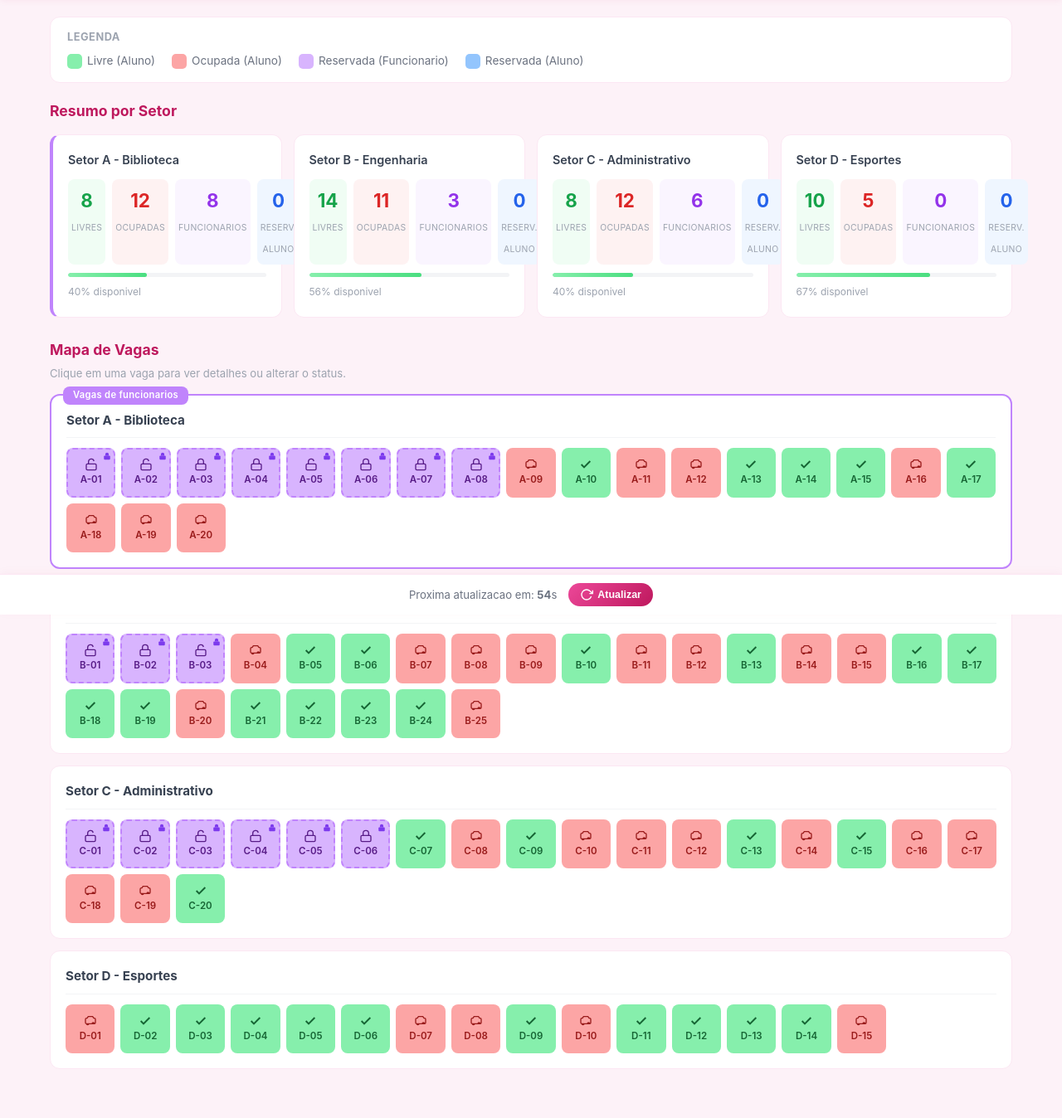
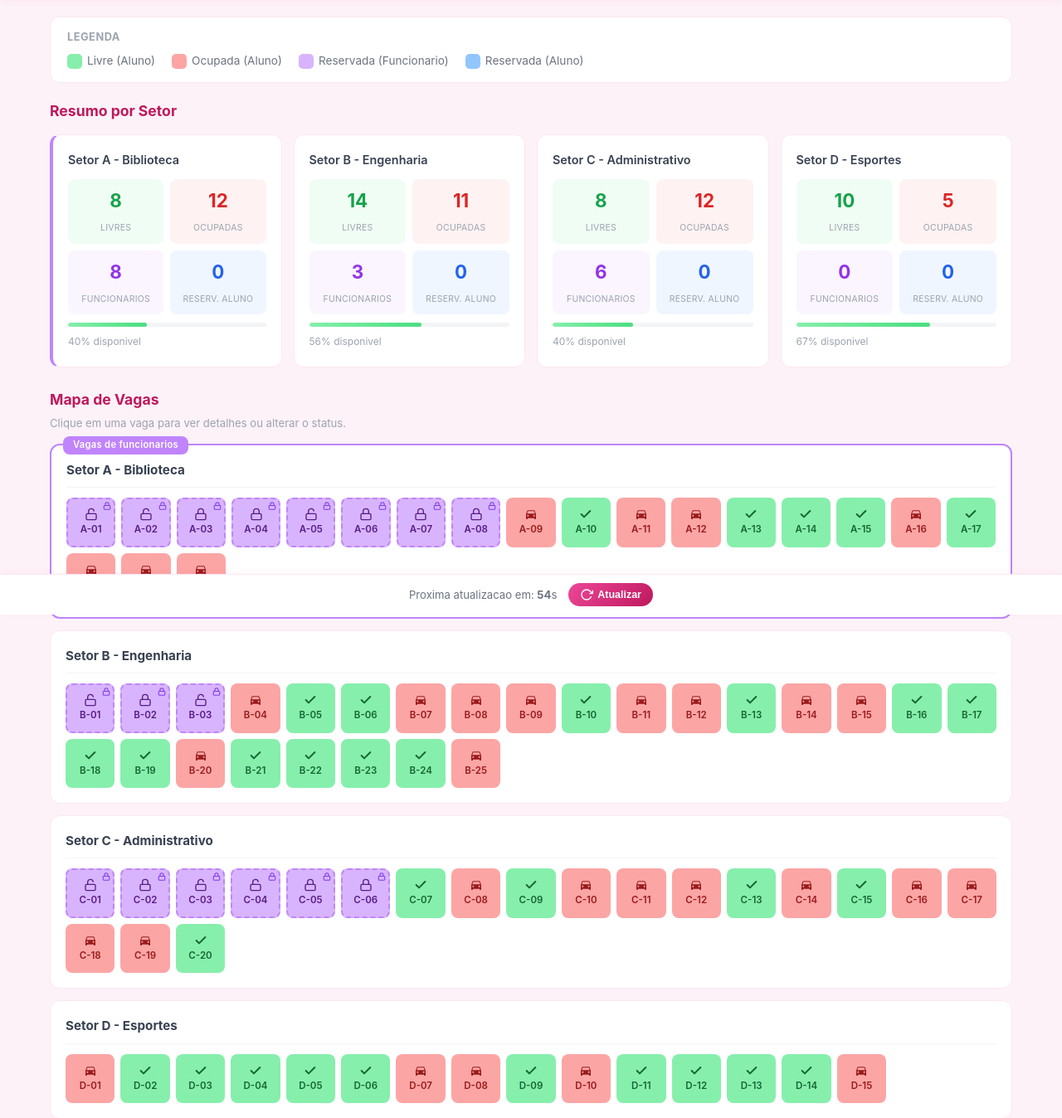
Before and after one commit to ArthurFSPalma/Eng07-04, a Flask app: page / in a window 1280 px wide. Shown: the part 59-1407 px from the top of the page at 83% size. Run offline with Flask 3, Linux system fonts and the light colour scheme; the visitor is signed in with stand-in values (Sample User, id 1); data comes from the database, SQL or seed files in the repository.

Commit message:
fix: corrigir layout dos cards de resumo e icone SVG do carro
- Cards de resumo agora usam grid 2x2 em vez de flex (evita overflow)
- Labels com text-overflow ellipsis para nao quebrar
- Icone do carro substituido por SVG filled mais limpo e visivel
- Icone de cadeado pequeno nas vagas reservadas agora com stroke visivel

Co-Authored-By: Claude Opus 4.6 (1M context) <noreply@anthropic.com>

```diff
--- a/static/css/style.css
+++ b/static/css/style.css
@@ -258,16 +258,18 @@ body {
 }
 
 .resumo-numeros {
-    display: flex;
+    display: grid;
+    grid-template-columns: 1fr 1fr;
     gap: 8px;
     margin-bottom: 10px;
 }
 
 .numero-box {
-    flex: 1;
     text-align: center;
     padding: 8px 4px;
     border-radius: 8px;
+    min-width: 0;
+    overflow: hidden;
 }
 
 .numero-box.livre { background: #f0fdf4; }
@@ -291,6 +293,9 @@ body {
     color: #9ca3af;
     text-transform: uppercase;
     letter-spacing: 0.3px;
+    white-space: nowrap;
+    overflow: hidden;
+    text-overflow: ellipsis;
 }
 
 .barra-progresso {
--- a/static/js/mapa.js
+++ b/static/js/mapa.js
@@ -11,17 +11,17 @@ let timerInterval = null;
 
 // SVG icons
 const SVG = {
-    check: '<svg class="vaga-status-icon" viewBox="0 0 24 24" fill="none" stroke="currentColor" stroke-width="3"><polyline points="20 6 9 17 4 12"/></svg>',
-    car: '<svg class="vaga-status-icon" viewBox="0 0 24 24" fill="none" stroke="currentColor" stroke-width="2"><path d="M5 17h14M5 17a2 2 0 0 1-2-2V9a2 2 0 0 1 2-2h1l2-3h8l2 3h1a2 2 0 0 1 2 2v6a2 2 0 0 1-2 2M5 17a2 2 0 1 0 4 0M19 17a2 2 0 1 0-4 0"/></svg>',
-    lock: '<svg class="vaga-status-icon" viewBox="0 0 24 24" fill="none" stroke="currentColor" stroke-width="2"><rect x="3" y="11" width="18" height="11" rx="2"/><path d="M7 11V7a5 5 0 0 1 10 0v4"/></svg>',
-    lockOpen: '<svg class="vaga-status-icon" viewBox="0 0 24 24" fill="none" stroke="currentColor" stroke-width="2"><rect x="3" y="11" width="18" height="11" rx="2"/><path d="M7 11V7a5 5 0 0 1 9.9-1"/></svg>',
-    bookmark: '<svg class="vaga-status-icon" viewBox="0 0 24 24" fill="none" stroke="currentColor" stroke-width="2"><path d="M19 21l-7-5-7 5V5a2 2 0 0 1 2-2h10a2 2 0 0 1 2 2z"/></svg>',
-    lockSmall: '<svg class="vaga-icon-lock" viewBox="0 0 24 24" fill="currentColor"><rect x="3" y="11" width="18" height="11" rx="2"/><path d="M7 11V7a5 5 0 0 1 10 0v4"/></svg>',
+    check: '<svg class="vaga-status-icon" viewBox="0 0 24 24" fill="none" stroke="currentColor" stroke-width="3" stroke-linecap="round" stroke-linejoin="round"><polyline points="20 6 9 17 4 12"/></svg>',
+    car: '<svg class="vaga-status-icon" viewBox="0 0 24 24" fill="currentColor"><path d="M18.92 6.01C18.72 5.42 18.16 5 17.5 5h-11c-.66 0-1.21.42-1.42 1.01L3 12v8c0 .55.45 1 1 1h1c.55 0 1-.45 1-1v-1h12v1c0 .55.45 1 1 1h1c.55 0 1-.45 1-1v-8l-2.08-5.99zM6.5 16c-.83 0-1.5-.67-1.5-1.5S5.67 13 6.5 13s1.5.67 1.5 1.5S7.33 16 6.5 16zm11 0c-.83 0-1.5-.67-1.5-1.5s.67-1.5 1.5-1.5 1.5.67 1.5 1.5-.67 1.5-1.5 1.5zM5 11l1.5-4.5h11L19 11H5z"/></svg>',
+    lock: '<svg class="vaga-status-icon" viewBox="0 0 24 24" fill="none" stroke="currentColor" stroke-width="2" stroke-linecap="round"><rect x="3" y="11" width="18" height="11" rx="2"/><path d="M7 11V7a5 5 0 0 1 10 0v4"/></svg>',
+    lockOpen: '<svg class="vaga-status-icon" viewBox="0 0 24 24" fill="none" stroke="currentColor" stroke-width="2" stroke-linecap="round"><rect x="3" y="11" width="18" height="11" rx="2"/><path d="M7 11V7a5 5 0 0 1 9.9-1"/></svg>',
+    bookmark: '<svg class="vaga-status-icon" viewBox="0 0 24 24" fill="none" stroke="currentColor" stroke-width="2" stroke-linecap="round"><path d="M19 21l-7-5-7 5V5a2 2 0 0 1 2-2h10a2 2 0 0 1 2 2z"/></svg>',
+    lockSmall: '<svg class="vaga-icon-lock" viewBox="0 0 24 24" fill="none" stroke="currentColor" stroke-width="2.5"><rect x="3" y="11" width="18" height="11" rx="2"/><path d="M7 11V7a5 5 0 0 1 10 0v4"/></svg>',
     alertTri: '<svg width="16" height="16" viewBox="0 0 24 24" fill="none" stroke="currentColor" stroke-width="2"><path d="M10.29 3.86L1.82 18a2 2 0 0 0 1.71 3h16.94a2 2 0 0 0 1.71-3L13.71 3.86a2 2 0 0 0-3.42 0z"/><line x1="12" y1="9" x2="12" y2="13"/><line x1="12" y1="17" x2="12.01" y2="17"/></svg>',
     wifi: '<svg class="icon-sm" viewBox="0 0 24 24" fill="none" stroke="currentColor" stroke-width="2"><path d="M5 12.55a11 11 0 0 1 14.08 0"/><path d="M1.42 9a16 16 0 0 1 21.16 0"/><path d="M8.53 16.11a6 6 0 0 1 6.95 0"/><circle cx="12" cy="20" r="1" fill="currentColor"/></svg>',
     wifiOff: '<svg class="icon-sm" viewBox="0 0 24 24" fill="none" stroke="currentColor" stroke-width="2"><line x1="1" y1="1" x2="23" y2="23"/><path d="M16.72 11.06A10.94 10.94 0 0 1 19 12.55"/><path d="M5 12.55a10.94 10.94 0 0 1 5.17-2.39"/><path d="M10.71 5.05A16 16 0 0 1 22.56 9"/><path d="M1.42 9a15.91 15.91 0 0 1 4.7-2.88"/><path d="M8.53 16.11a6 6 0 0 1 6.95 0"/><circle cx="12" cy="20" r="1" fill="currentColor"/></svg>',
-    checkBadge: '<svg width="22" height="22" viewBox="0 0 24 24" fill="none" stroke="white" stroke-width="2.5"><polyline points="20 6 9 17 4 12"/></svg>',
-    carBadge: '<svg width="22" height="22" viewBox="0 0 24 24" fill="none" stroke="white" stroke-width="2"><path d="M5 17h14M5 17a2 2 0 0 1-2-2V9a2 2 0 0 1 2-2h1l2-3h8l2 3h1a2 2 0 0 1 2 2v6a2 2 0 0 1-2 2M5 17a2 2 0 1 0 4 0M19 17a2 2 0 1 0-4 0"/></svg>',
+    checkBadge: '<svg width="22" height="22" viewBox="0 0 24 24" fill="none" stroke="white" stroke-width="3" stroke-linecap="round" stroke-linejoin="round"><polyline points="20 6 9 17 4 12"/></svg>',
+    carBadge: '<svg width="22" height="22" viewBox="0 0 24 24" fill="white"><path d="M18.92 6.01C18.72 5.42 18.16 5 17.5 5h-11c-.66 0-1.21.42-1.42 1.01L3 12v8c0 .55.45 1 1 1h1c.55 0 1-.45 1-1v-1h12v1c0 .55.45 1 1 1h1c.55 0 1-.45 1-1v-8l-2.08-5.99zM6.5 16c-.83 0-1.5-.67-1.5-1.5S5.67 13 6.5 13s1.5.67 1.5 1.5S7.33 16 6.5 16zm11 0c-.83 0-1.5-.67-1.5-1.5s.67-1.5 1.5-1.5 1.5.67 1.5 1.5-.67 1.5-1.5 1.5zM5 11l1.5-4.5h11L19 11H5z"/></svg>',
     lockBadge: '<svg width="22" height="22" viewBox="0 0 24 24" fill="none" stroke="white" stroke-width="2"><rect x="3" y="11" width="18" height="11" rx="2"/><path d="M7 11V7a5 5 0 0 1 10 0v4"/></svg>'
 };
 
```
